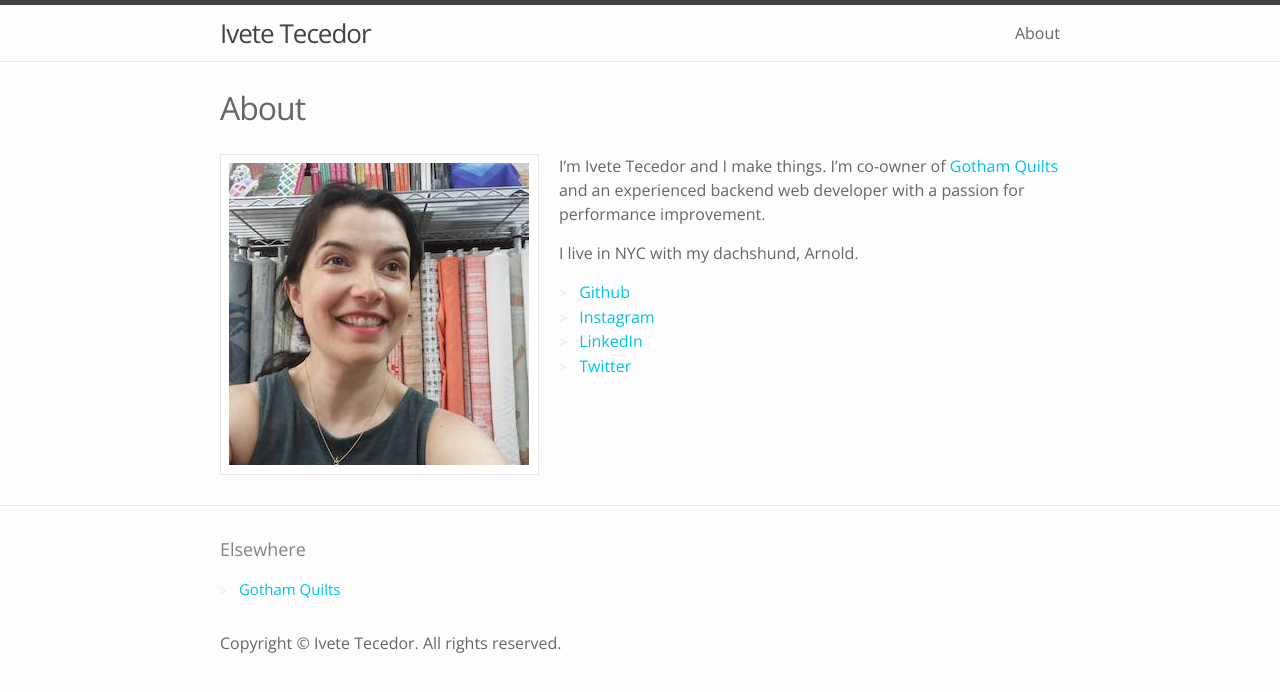
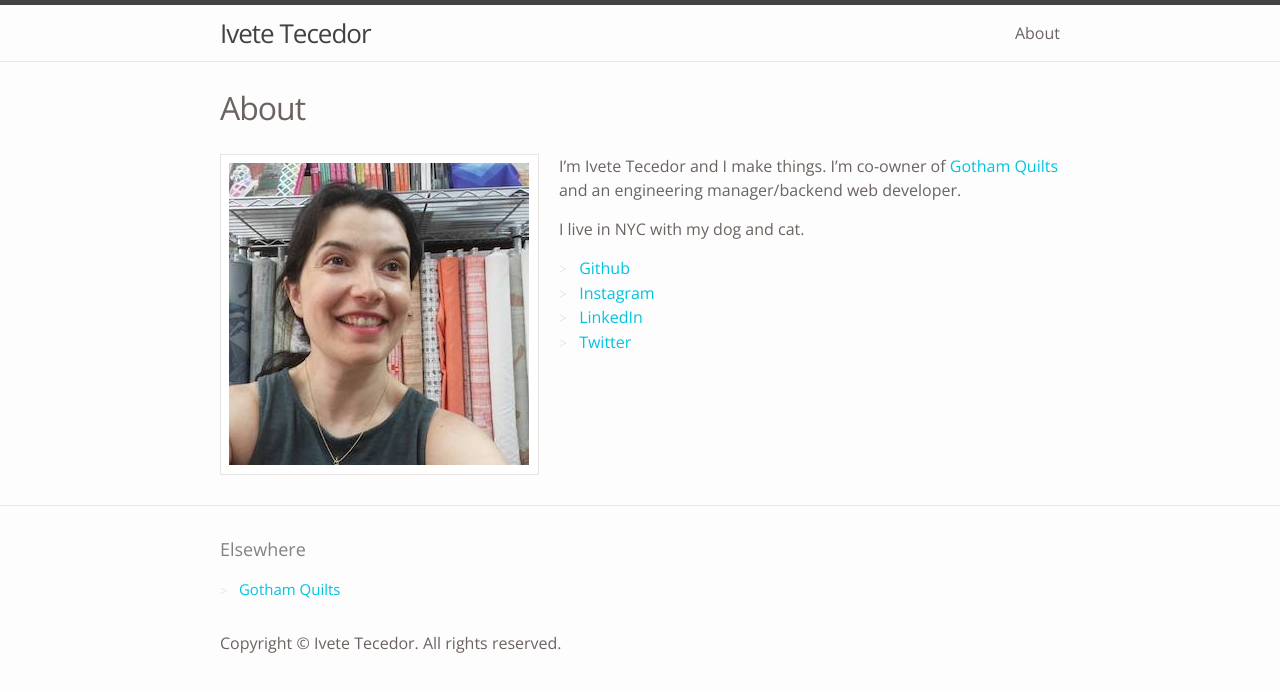
Before and after one commit to itecedor/itc-jekyll, a Jekyll site: the page built from about.md, in a window 1280 px wide. Shown: the top 692 px of the page. Built offline with Jekyll 4.4.1, drawn with Linux system fonts in a browser that asks for light colours; some web fonts are replaced.

Commit message:
Update about.md

```diff
--- a/about.md
+++ b/about.md
@@ -4,9 +4,9 @@ title: About
 permalink: /about/
 ---
 
-<img src="{{ site.baseurl }}/images/me.jpg" id="headshot">I’m Ivete Tecedor and I make things. I'm co-owner of [Gotham Quilts](http://gothamquilts.com) and an experienced backend web developer with a passion for performance improvement.
+<img src="{{ site.baseurl }}/images/me.jpg" id="headshot">I’m Ivete Tecedor and I make things. I'm co-owner of [Gotham Quilts](http://gothamquilts.com) and an engineering manager/backend web developer.
 
-I live in NYC with my dachshund, Arnold.
+I live in NYC with my dog and cat.
 
 * [Github](http://github.com/itecedor/)
 * [Instagram](http://instagram.com/ivetetecedor/)
```
